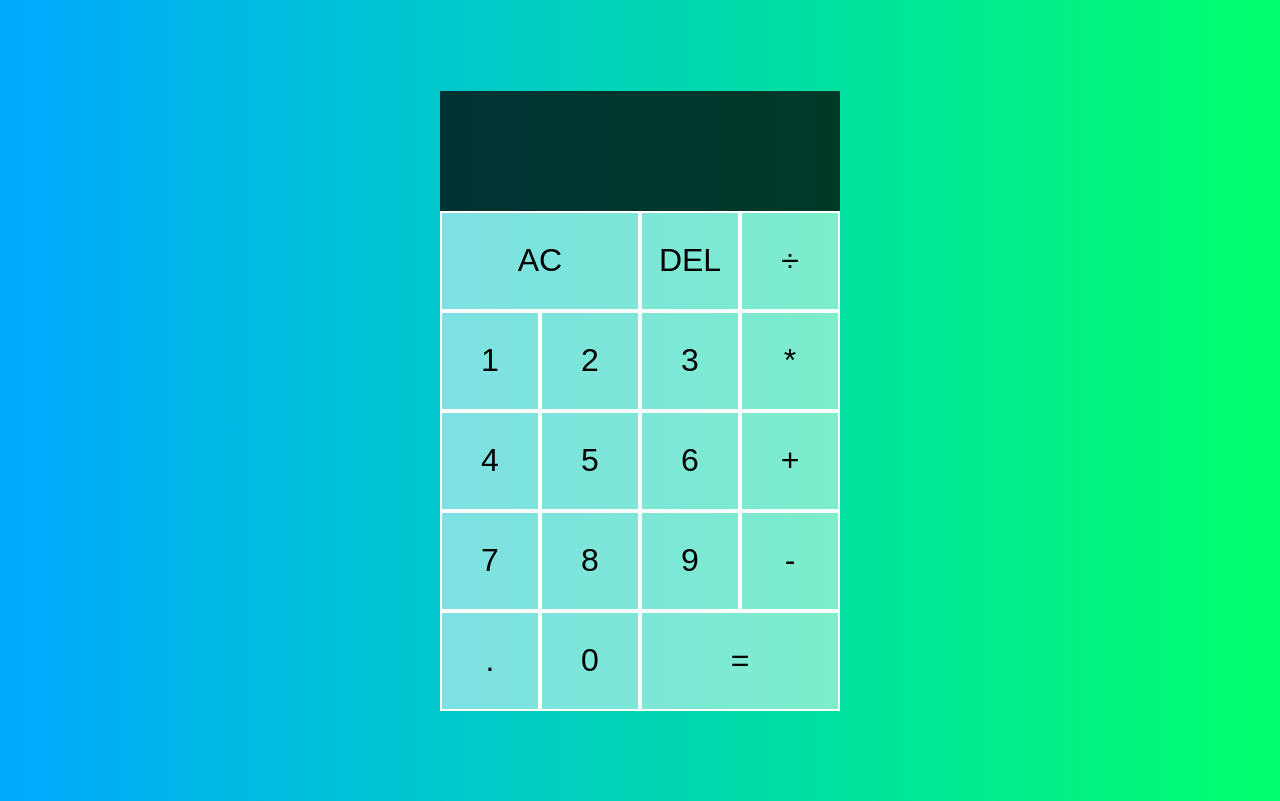
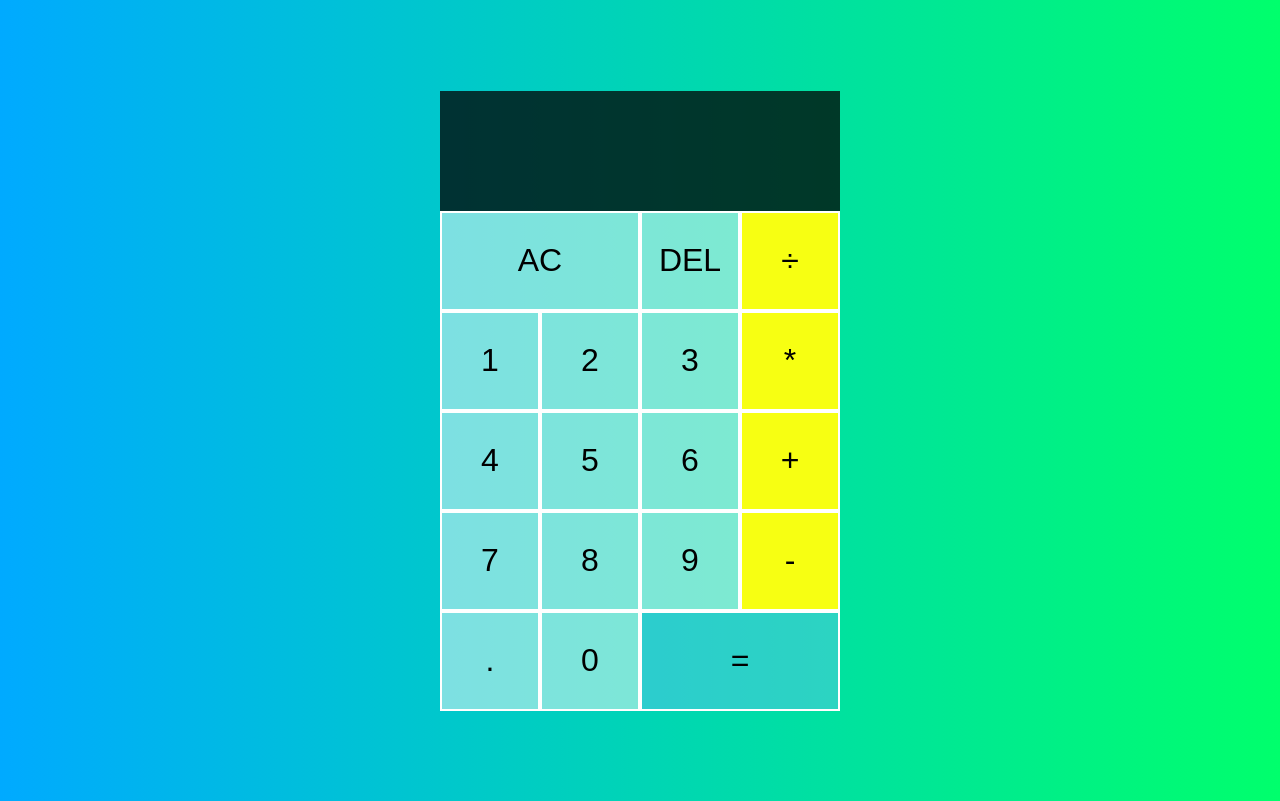
Before and after one commit to sisko81/odin-calculator, a plain HTML site: page index.html in a window 1280 px wide. Shown: the part 79-880 px from the top of the page. Drawn offline with Linux system fonts and the light colour scheme.

Commit message:
Updated styles

```diff
--- a/styles.css
+++ b/styles.css
@@ -24,7 +24,15 @@ body {
     font-size: 2rem;
     border: 2px solid white;
     outline: none;
-    background-color: rgba(250,250,250, .50);
+    background-color: rgba(250, 250, 250, 0.5);
+}
+
+button[data-operand] {
+    background-color: rgb(247, 255, 18);
+}
+
+button[data-equals] {
+    background-color: rgba(101, 193, 236, 0.439);
 }
 
 .calculator-grid > button:hover {
```
